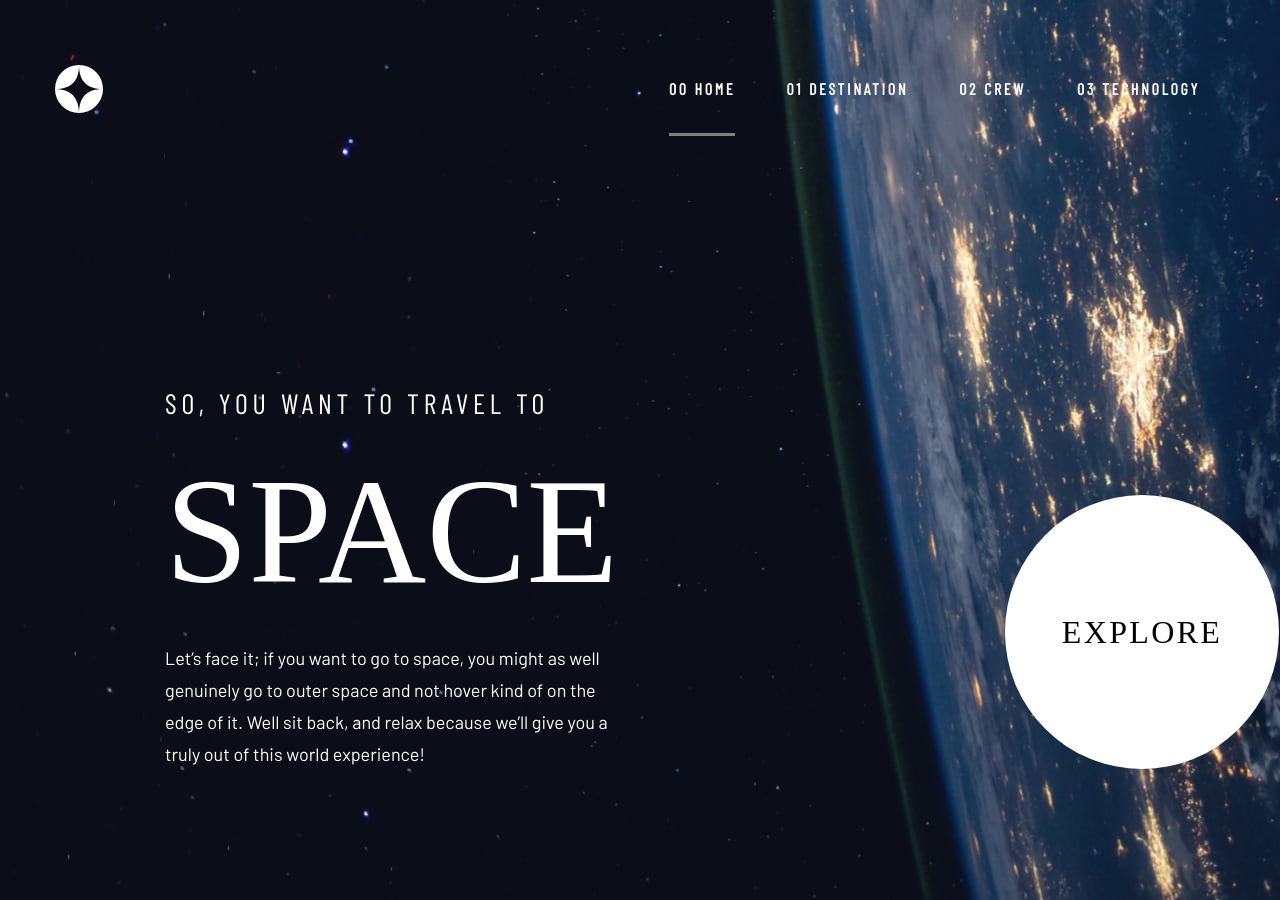
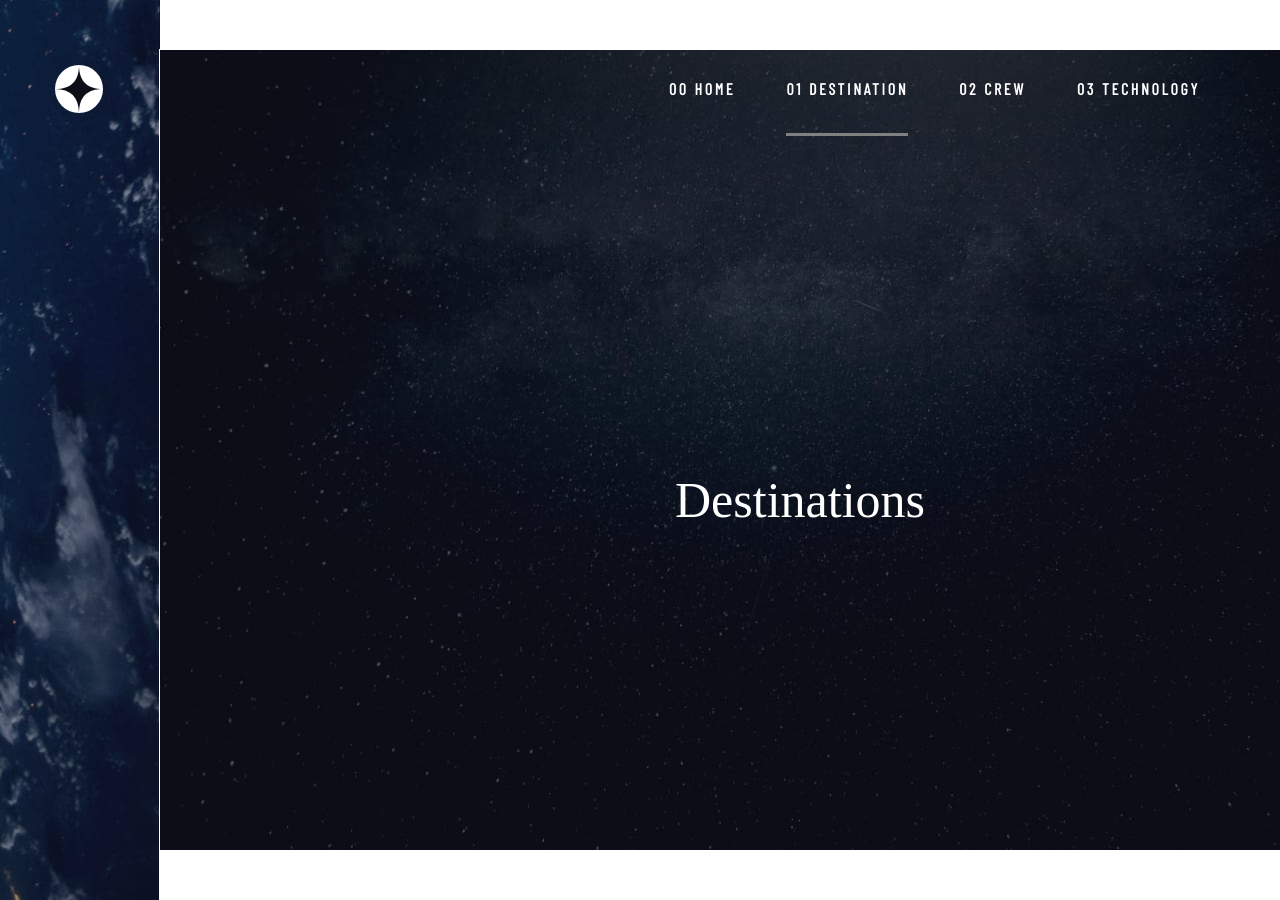
Before and after one commit to JorchRL/spaceTourism-website, a React (Create React App) app: page / in a window 1280 px wide. Shown: the top 900 px of the page. Built offline with nearby package versions, Linux system fonts and the light colour scheme; a web font is replaced by a local one.

Commit message:
Add active prop to page components

```diff
--- a/src/App.jsx
+++ b/src/App.jsx
@@ -8,11 +8,11 @@ import Crew from "./pages/Crew";
 import Technology from "./pages/Technology";
 
 const App = () => {
-  const [currentPage, setCurrentPage] = useState(0);
+  const [currentPage, setCurrentPage] = useState(1);
 
   const handleScreenChange = (id) => {
     setCurrentPage(id);
-    console.log(id);
+    // console.log(id);
   };
   return (
     <div className='app'>
@@ -26,9 +26,9 @@ const App = () => {
           transform: `translateX(${-100 * currentPage}vw)`,
         }}>
         <Home />
-        <Destinations />
-        <Crew />
-        <Technology />
+        <Destinations active={currentPage === 1 ? true : false} />
+        <Crew active={currentPage === 2 ? true : false} />
+        <Technology active={currentPage === 3 ? true : false} />
       </div>
     </div>
   );
```
